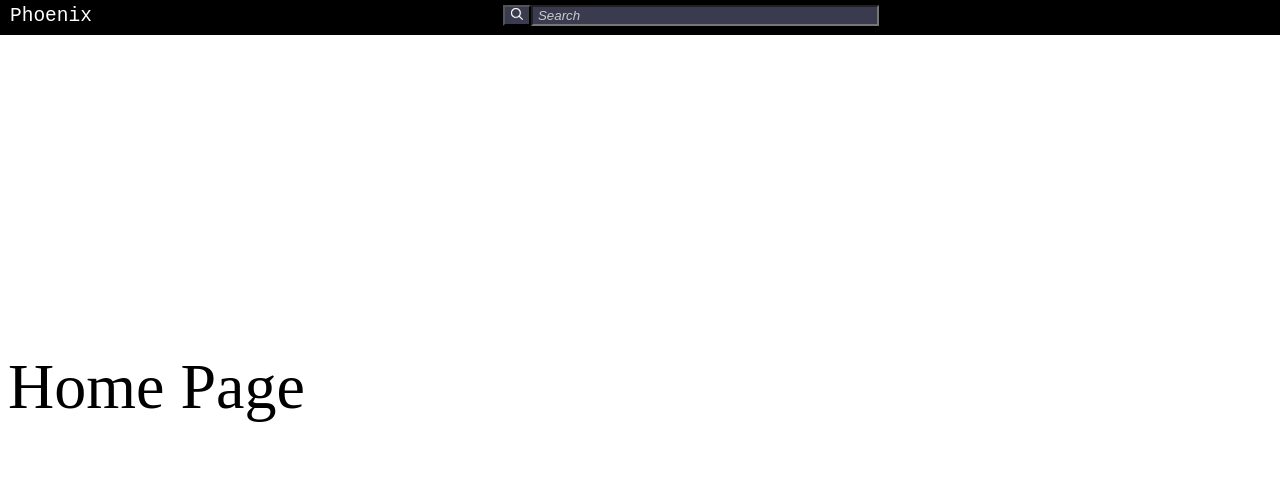
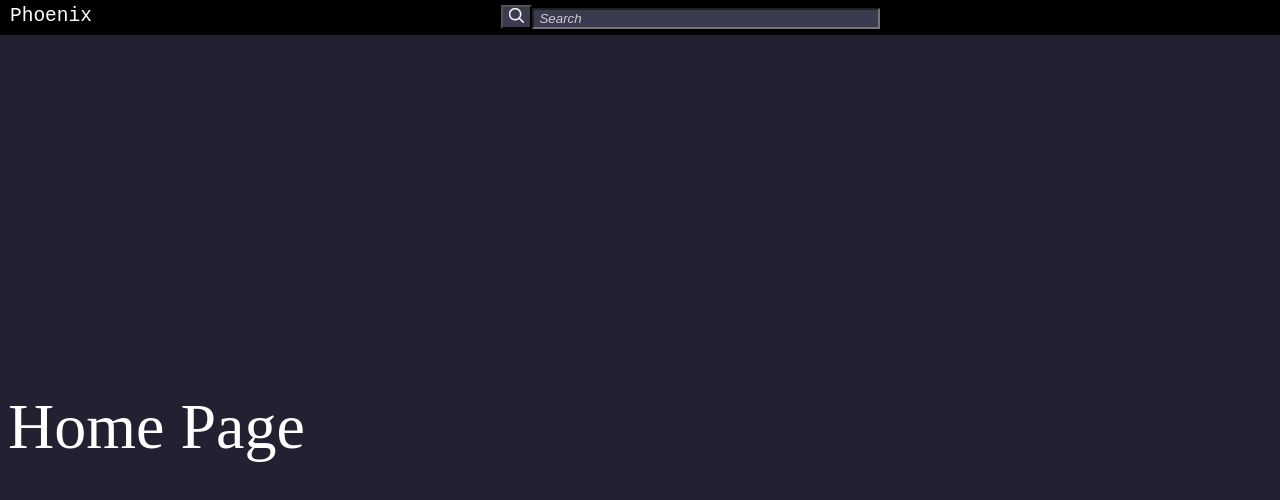
Before and after one commit to awesomeDev12/phoenix, a React (Vite) app: page / in a window 1280 px wide. Shown: the top 500 px of the page. Built offline with nearby package versions, Linux system fonts and the light colour scheme.

Commit message:
Minimal dark theme added

```diff
--- a/src/components/frontend.jsx
+++ b/src/components/frontend.jsx
@@ -15,7 +15,7 @@ const WatchPage = () => {
 
   return (
 
-    <div style={{ position: "absolute", top: "40px", border: "2px solid black" }}>
+    <div style={{ border: "2px solid black" }}>
       <div style={{ display: "flex", flexDirection: "row" }}>
         <div style={{ border: "2px groove black" }}>
           <VideoPlayer />
@@ -36,7 +36,7 @@ const FrontEnd = () => {
   console.log(page)
 
   return (
-    <div style={{}}>
+    <div style={{marginTop:styles.topBar.height, paddingTop:"10px"}}>
       <TopBar />
       { page.type === "WATCH_PAGE" && <WatchPage /> }
       { page.type === "SEARCH_EXPLORE_PAGE" && <SearchExplore /> }
--- a/src/components/playlists_sideview.jsx
+++ b/src/components/playlists_sideview.jsx
@@ -72,7 +72,7 @@ const CreatePlaylistForm = (props) => {
 
       <form onSubmit={handleFormSubmit}>
         <input type="text" value={nameOfNewPlaylist} onChange={handleInputChange} placeholder="New PLaylist" size="30"
-          style={{}} />
+          style={{ background: "#3B3B4F", color: "white", outline: "none", paddingLeft: "5px" }  } />
 
       </form>
 
@@ -169,7 +169,7 @@ const PlaylistsSideview = (props) => {
   return (
 
     <>
-      <div>
+      <div style={{}}>
         <div style={{display:"grid", gridTemplateColumns:"1fr 1fr"}}>
           <button type="button" onClick={changeModeToAllPlaylists}>All Playlists</button>
           <button type="button" onClick={changeModeToCurrentPlaylist}>Current Playlist</button>
--- a/src/components/search_bar.jsx
+++ b/src/components/search_bar.jsx
@@ -2,7 +2,7 @@ import React from "react";
 import { useState } from "react";
 import { invidious_api } from "../apis";
 import { watchSuggestionsActions } from "../store/watch-suggestions";
-import { searchResultsExploreActions } from "../store/search-explore.js"
+import { searchResultsActions } from "../store/search-results"
 import { useSelector, useDispatch } from "react-redux";
 import { pageActions } from "../store/page";
 import "./style.css"
@@ -27,7 +27,7 @@ const SearchBar = (props) => {
       console.log(invidiousSearchResults)
 
       dispatch(watchSuggestionsActions.updateSearchResults(invidiousSearchResults))
-      dispatch(searchResultsExploreActions.updateSearchResults(invidiousSearchResults))
+      dispatch(searchResultsActions.updateSearchResults(invidiousSearchResults))
       dispatch(pageActions.changePage("SEARCH_EXPLORE_PAGE"))
 
     }
@@ -52,8 +52,8 @@ const SearchBar = (props) => {
         </div>
 
         <form onSubmit={handleSearch}>
-          <button type="submit" style={{ background: "#3B3B4F", color: "white" }}>
-            <svg className="ais-SearchBox-submitIcon" alt="Search" xmlns="https://www.w3.org/2000/svg" width="12" height="12" viewBox="0 0 40 40">
+          <button type="submit" style={{ background: "#3B3B4F", color: "white"}}>
+            <svg className="ais-SearchBox-submitIcon" alt="Search" xmlns="https://www.w3.org/2000/svg" width="15" height="15" viewBox="0 0 40 40">
               <path style={{ fill: "white", stroke: "white" }} d="M26.804 29.01c-2.832 2.34-6.465 3.746-10.426 3.746C7.333 32.756 0 25.424 0 16.378 0 7.333 7.333 0 16.378 0c9.046 0 16.378 7.333 16.378 16.378 0 3.96-1.406 7.594-3.746 10.426l10.534 10.534c.607.607.61 1.59-.004 2.202-.61.61-1.597.61-2.202.004L26.804 29.01zm-10.426.627c7.323 0 13.26-5.936 13.26-13.26 0-7.32-5.937-13.257-13.26-13.257C9.056 3.12 3.12 9.056 3.12 16.378c0 7.323 5.936 13.26 13.258 13.26z"></path>
             </svg>
           </button>
--- a/src/components/search_explore.jsx
+++ b/src/components/search_explore.jsx
@@ -27,6 +27,12 @@ const SearchItem = (props) => {
     }
   }
 
+  const handleContexMenu = (e)=> {
+    // for right clicking on image
+    e.preventDefault()
+
+  }
+
   useEffect(() => {
 
     if (props.data.type === "video") {
@@ -51,8 +57,8 @@ const SearchItem = (props) => {
 
   return (
     <>
-      <div style={{ border: "2px solid black", padding: "5px" }}>
-        <img onClick={handleImageClick} width={imgWidth + "px"} src={thumbnailUrl} alt="" />
+      <div style={{ background:"#363040", color:"white" ,border: "2px solid black", borderRadius: "25px" ,padding: "5px" }}>
+        <img onClick={handleImageClick} onContextMenu={handleContexMenu} width={imgWidth + "px"} src={thumbnailUrl} alt="" />
         <p>
           {props.data.title} <br />
           {props.data.videoId} <br />
@@ -68,12 +74,13 @@ const SearchItem = (props) => {
 
 const SearchExplore = (props) => {
 
-  const searchResults = useSelector((state) => state.watchSuggestions.videoList)
+  // const searchResults = useSelector((state) => state.watchSuggestions.videoList)
+  const searchResults = useSelector((state) => state.searchResults.searchResults)
   // will change this to searchResultsExplore
 
   return (
     <>
-      <div style={{ display: "grid", gridTemplateColumns: "1fr 1fr 1fr" }}>
+      <div style={{ display: "grid", gridTemplateColumns: "1fr 1fr 1fr"}}>
         {
           searchResults.map((item) => {
 
--- a/src/components/styles.jsx
+++ b/src/components/styles.jsx
@@ -24,13 +24,13 @@ const topBar = {
   paddingLeft: "10px",
   paddingRight: "10px",
   paddingTop: "5px",
-  zIndex: "999"
+  zIndex: "999",
 }
 
 const styles = {
   frontEnd: frontEnd,
   topBar: topBar,
-  watchSuggestionSideBar: watchSuggestionSideBar
+  watchSuggestionSideBar: watchSuggestionSideBar,
 }
 
 
--- a/src/index.css
+++ b/src/index.css
@@ -1,3 +1,9 @@
+
+body {
+    background: #241F31;
+    color: white;
+}
+
 /* :root { */
 /*   font-family: Inter, system-ui, Avenir, Helvetica, Arial, sans-serif; */
 /*   line-height: 1.5; */
--- a/src/store/index.js
+++ b/src/store/index.js
@@ -4,7 +4,7 @@ import authSlice from "./auth-slice.js"
 import cartSlice from "./cart-slice.js";
 import watchSuggestionsSlice from "./watch-suggestions.js";
 import videoPlayerInfoSlice from "./video-player-info.js";
-import searchResultsExploreSlice from "./search-explore.js";
+import searchResultsSlice from "./search-results.js";
 import pageSlice from "./page.js";
 import playlistsSlice from "./playlists.js";
 import historySlice from "./history.js"
@@ -16,7 +16,7 @@ const store = configureStore({
     page: pageSlice.reducer,
     watchSuggestions: watchSuggestionsSlice.reducer,
     videoPlayerInfo: videoPlayerInfoSlice.reducer,
-    searchResultsExplore: searchResultsExploreSlice.reducer,
+    searchResults: searchResultsSlice.reducer,
     playlists: playlistsSlice.reducer,
     history: historySlice.reducer
   }
--- a/src/store/search-explore.js
+++ b/src/store/search-results.js
@@ -1,8 +1,8 @@
 import { createSlice } from "@reduxjs/toolkit";
 
 
-const searchResultsExploreSlice = createSlice({
-  name: 'searchResultsExplore',
+const searchResultsSlice = createSlice({
+  name: 'searchResults',
   initialState : {
     searchResults : []
   },
@@ -20,6 +20,6 @@ const searchResultsExploreSlice = createSlice({
 })
 
 
-export const searchResultsExploreActions = searchResultsExploreSlice.actions
+export const searchResultsActions = searchResultsSlice.actions
 
-export default searchResultsExploreSlice
+export default searchResultsSlice
```
